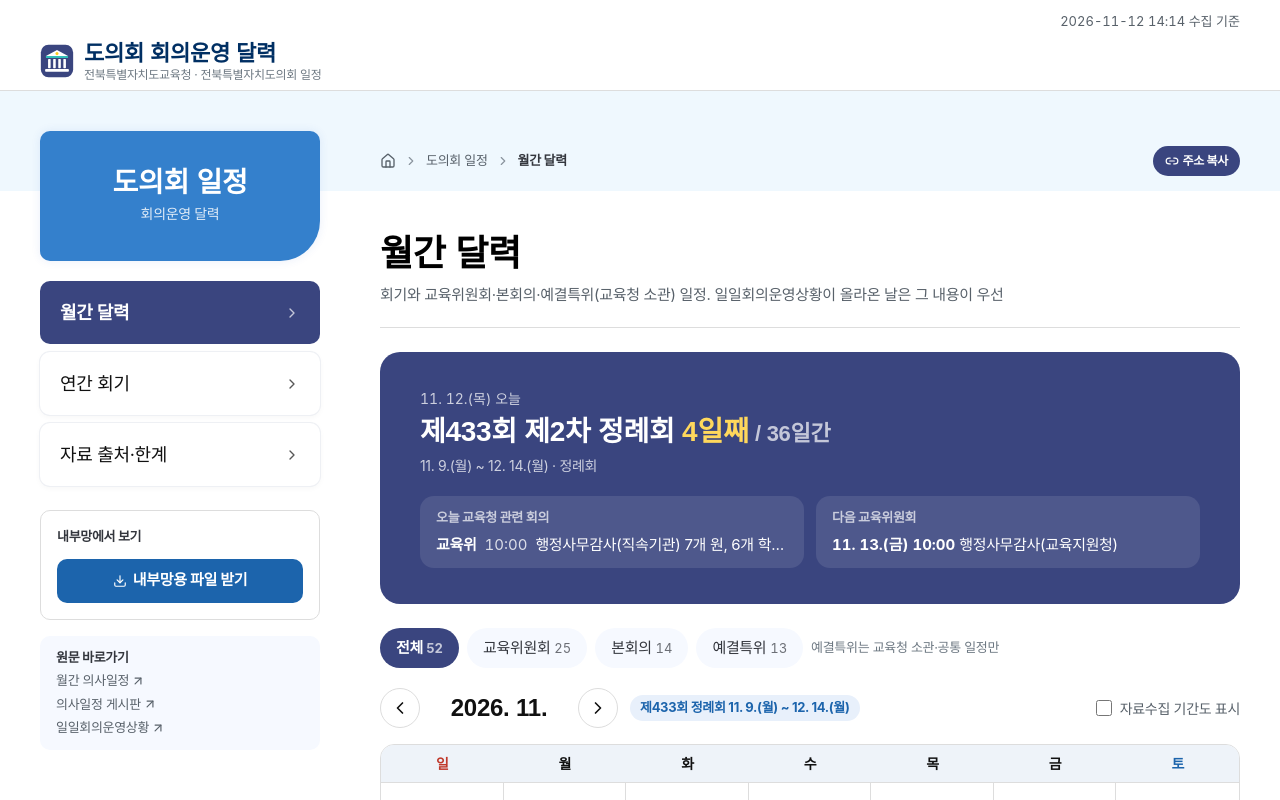
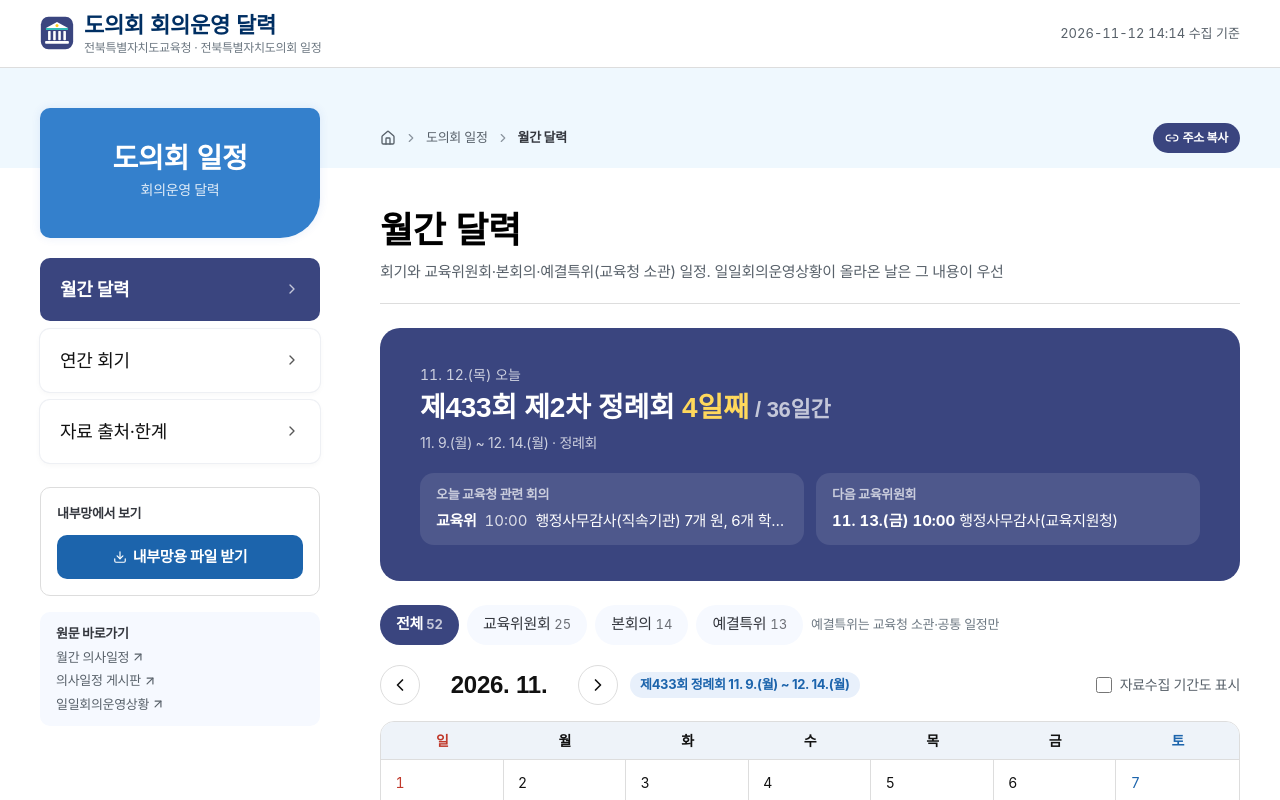
Before and after one commit to kain9012-bit/jbe-council-calendar, a React (Vite) app: page / in a window 1280 px wide. Shown: the top 800 px of the page. Built offline with nearby package versions, Linux system fonts and the light colour scheme; a web font is replaced by a local one.

Commit message:
머리말 한 줄로

```diff
--- a/src/components/Shell.tsx
+++ b/src/components/Shell.tsx
@@ -79,10 +79,7 @@ export const SheetStatus: React.FC<{ live: Live; asOf?: string; onRetry?: () =>
 export const SiteHeader: React.FC<{ active: MenuKey; asOf?: string; live?: Live; onRetry?: () => void }> = ({ active, asOf, live = 'web', onRetry }) => (
   <header className="bg-white border-b border-[var(--nr-line)] jbe-noprint">
     <div className={BOX}>
-      <div className="hidden md:flex justify-end gap-3 pt-3 text-[13px] text-slate-600">
-        <span className="tabular-nums">{asOf ? `${asOf} 수집 기준` : '수집 시점 확인 중'}</span>
-      </div>
-      <div className="flex items-center gap-4 py-3 md:py-2">
+      <div className="flex items-center gap-4 py-3">
         <a href="#/" className="flex items-center gap-2.5">
           <BrandIcon size={34} className="shrink-0" />
           <span className="leading-tight">
@@ -92,7 +89,9 @@ export const SiteHeader: React.FC<{ active: MenuKey; asOf?: string; live?: Live;
         </a>
         {STANDALONE ? (
           <span className="ml-auto shrink-0"><SheetStatus live={live} asOf={asOf} onRetry={onRetry} /></span>
-        ) : null}
+        ) : (
+          <span className="ml-auto hidden md:inline text-[13px] text-slate-600 tabular-nums">{asOf ? `${asOf} 수집 기준` : '수집 시점 확인 중'}</span>
+        )}
       </div>
     </div>
     <nav aria-label="주메뉴" className="border-t border-[var(--nr-line)] lg:hidden">
```
